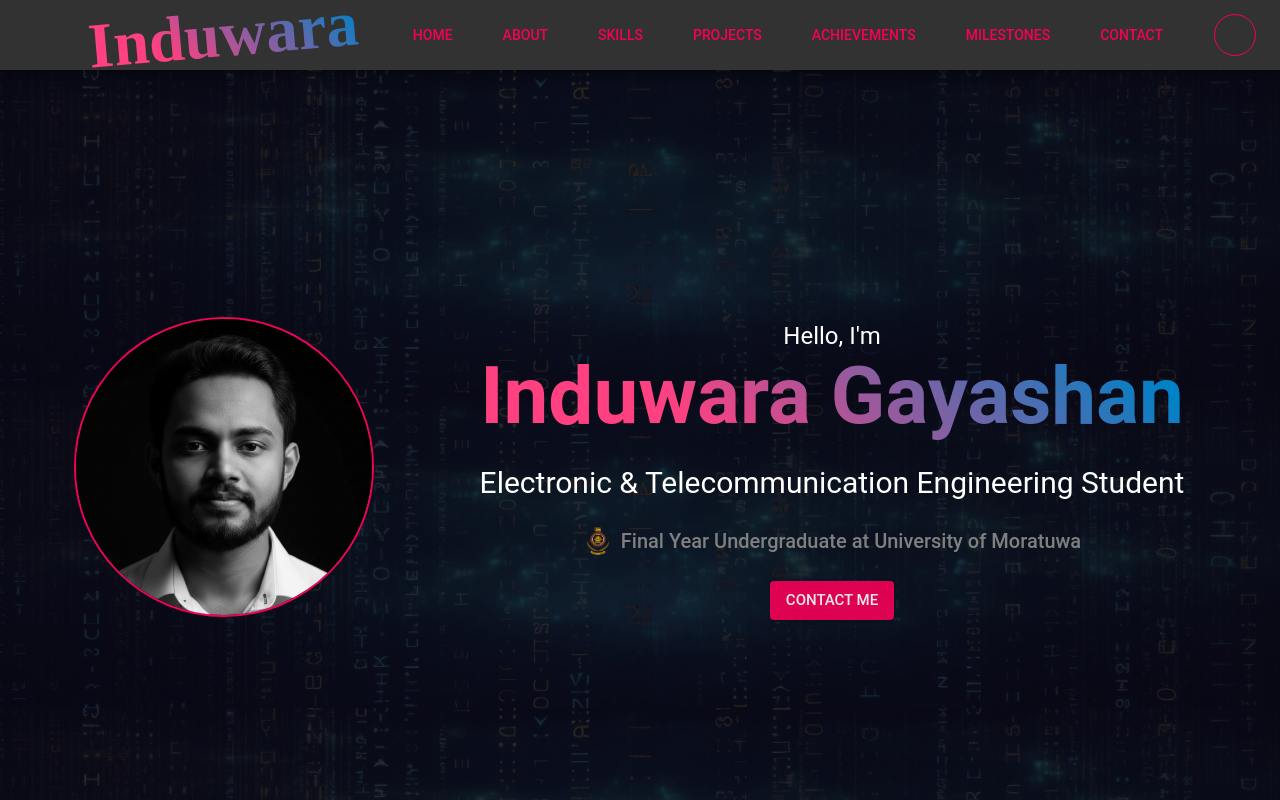
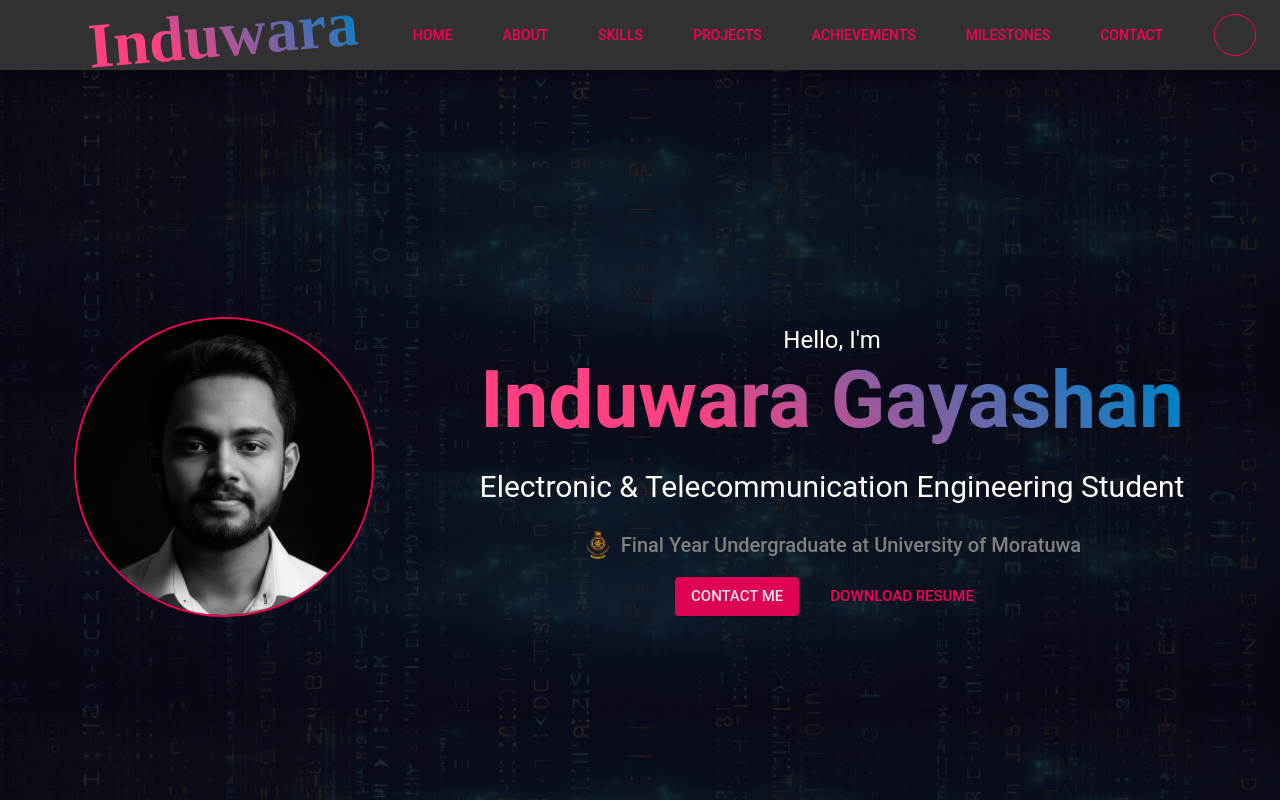
Before and after one commit to InduwaraGayashan001/portfolio, a React (Vite) app: page /#/ in a window 1280 px wide. Shown: the top 800 px of the page. Built offline with nearby package versions, Linux system fonts and the light colour scheme; some icons are missing.

Commit message:
Add download resume button

```diff
--- a/src/components/HeroSection.tsx
+++ b/src/components/HeroSection.tsx
@@ -120,13 +120,23 @@ function HeroSection() {
             </Box>
           </Typography>
         </Box>
+        <Box sx={{ display: "flex", gap: 2, justifyContent: "center", mt: 1 }}>
           <Button
             variant="contained"
             onClick={() => navigate("/contact")}
-          sx={{ mt: 1, fontSize: 15 }}
+            sx={{ fontSize: 15 }}
           >
             Contact Me
           </Button>
+          <Button
+            variant="outlined"
+            href="/portfolio/resume/induwara-resume.pdf"
+            download="induwara-resume.pdf"
+            sx={{ fontSize: 15 }}
+          >
+            Download Resume
+          </Button>
+        </Box>
       </Box>
     </Box>
   );
```
Also changed, not shown: 1 other file (tests, documents, lock files or other folders). Lines whose indentation alone changed are shown as unchanged.
